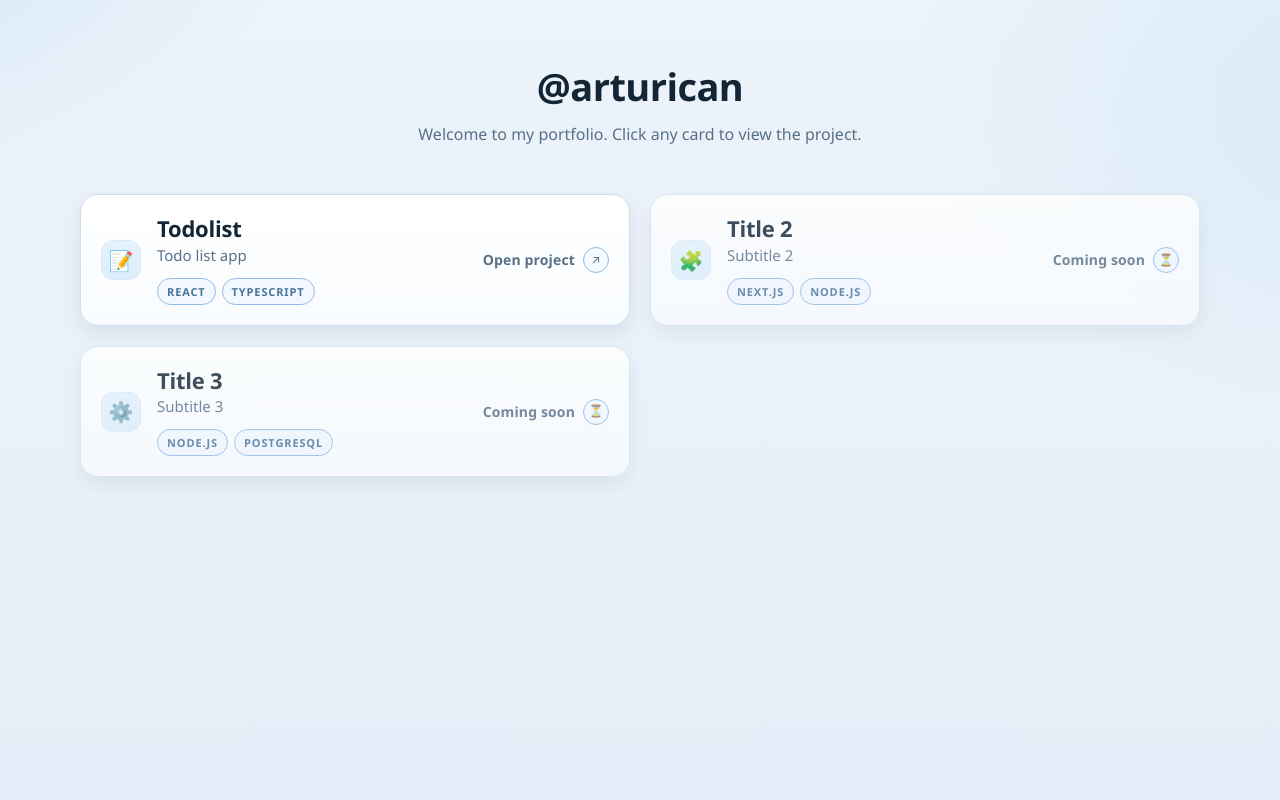
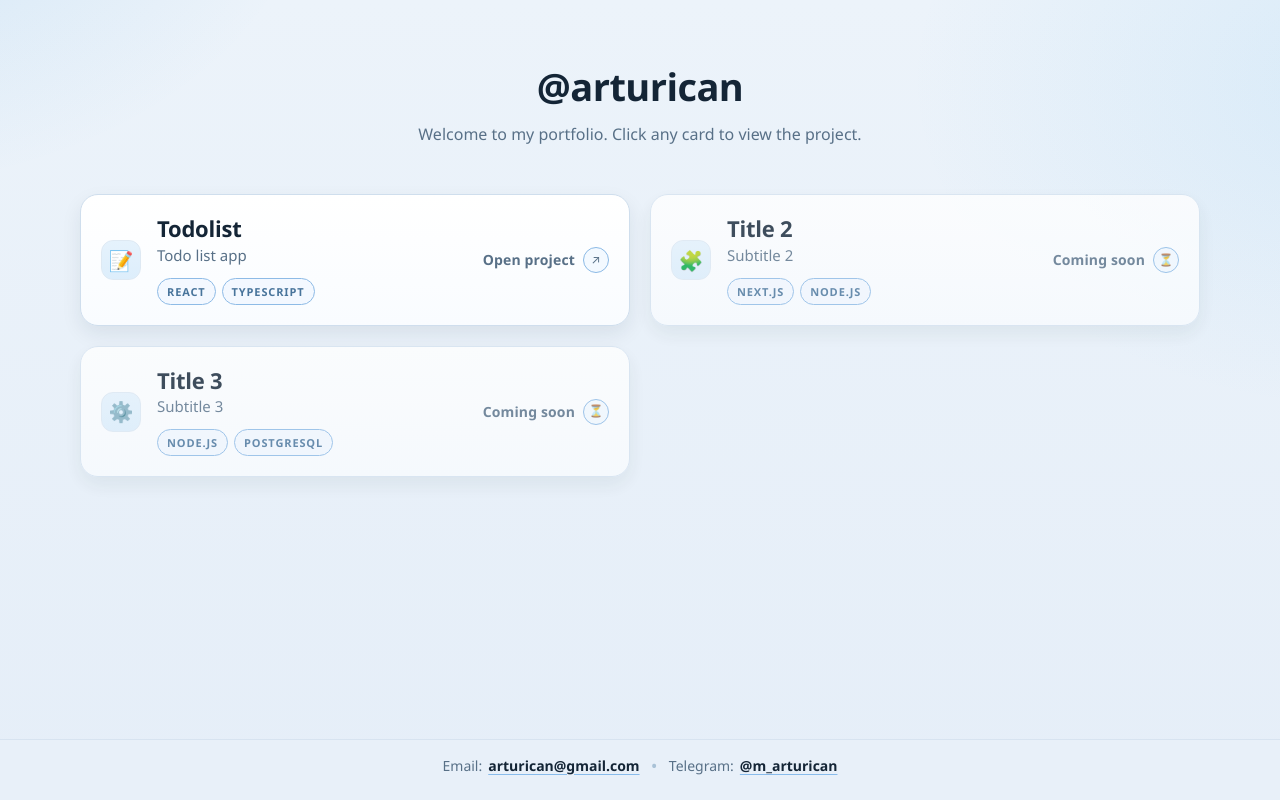
Before and after one commit to arturican/portfolio, a React (Vite) app: page / in a window 1280 px wide. Built offline with nearby package versions, Linux system fonts and the light colour scheme; no server answers.

Commit message:
feat: add contact footer and full-height app layout

```diff
--- a/src/app/App.tsx
+++ b/src/app/App.tsx
@@ -35,13 +35,16 @@ export const App = () => {
     <>
       <MetaTags meta={seoMeta} />
 
+      <div className="appShell">
         <main className="page" aria-labelledby="title">
           <div className="container">
             <div className="header">
               <h1 id="title" className="title">
                 @arturican
               </h1>
-            <p className="subtitle">Welcome to my portfolio. Click any card to view the project.</p>
+              <p className="subtitle">
+                Welcome to my portfolio. Click any card to view the project.
+              </p>
             </div>
 
             <section className="section" aria-label="Project links">
@@ -49,6 +52,34 @@ export const App = () => {
             </section>
           </div>
         </main>
+
+        <footer className="contactFooter" aria-label="Contact links">
+          <div className="container">
+            <p className="contactFooterInner">
+              <span className="contactItem">
+                Email:{" "}
+                <a className="contactLink" href="mailto:arturican@gmail.com">
+                  arturican@gmail.com
+                </a>
+              </span>
+              <span className="contactSeparator" aria-hidden="true">
+                •
+              </span>
+              <span className="contactItem">
+                Telegram:{" "}
+                <a
+                  className="contactLink"
+                  href="https://t.me/m_arturican"
+                  target="_blank"
+                  rel="noreferrer"
+                >
+                  @m_arturican
+                </a>
+              </span>
+            </p>
+          </div>
+        </footer>
+      </div>
     </>
   );
 };
--- a/src/app/styles/base.css
+++ b/src/app/styles/base.css
@@ -26,6 +26,11 @@ body {
     linear-gradient(180deg, var(--color-bg) 0%, var(--color-bg-soft) 100%);
   -webkit-font-smoothing: antialiased;
   -moz-osx-font-smoothing: grayscale;
+}
+
+#root {
+  height: 100%;
+  min-height: 100%;
 }
 
 a {
--- a/src/app/styles/layout.css
+++ b/src/app/styles/layout.css
@@ -1,4 +1,11 @@
+.appShell {
+  min-height: 100vh;
+  display: flex;
+  flex-direction: column;
+}
+
 .page {
+  flex: 1 0 auto;
   padding: var(--space-8) 0 var(--space-9);
 }
 
@@ -45,6 +52,56 @@
   margin: 0;
 }
 
+.contactFooter {
+  margin-top: auto;
+  flex-shrink: 0;
+  border-top: 1px solid color-mix(in oklab, var(--color-border) 84%, white);
+  background: color-mix(in oklab, var(--color-bg-soft) 88%, white);
+  padding: var(--space-4) 0 var(--space-6);
+}
+
+.contactFooterInner {
+  margin: 0;
+  display: flex;
+  align-items: center;
+  justify-content: center;
+  flex-wrap: nowrap;
+  white-space: nowrap;
+  gap: var(--space-3);
+  text-align: center;
+  padding: 0 var(--space-2);
+  color: var(--color-text-muted);
+  font-size: var(--font-size-sm);
+  line-height: 1.45;
+}
+
+.contactItem {
+  display: inline-flex;
+  align-items: center;
+  gap: 6px;
+  white-space: nowrap;
+}
+
+.contactSeparator {
+  color: var(--color-border-strong);
+  font-weight: 700;
+}
+
+.contactLink {
+  color: var(--color-text);
+  font-weight: 600;
+  text-decoration: underline;
+  text-decoration-color: color-mix(in oklab, var(--color-accent) 56%, white);
+}
+
+.contactLink:hover {
+  color: color-mix(in oklab, var(--color-accent) 80%, var(--color-text));
+}
+
+.contactLink:focus-visible {
+  color: color-mix(in oklab, var(--color-accent) 84%, var(--color-text));
+}
+
 @media (max-width: 1080px) {
   .page {
     padding-top: var(--space-7);
@@ -78,6 +135,28 @@
     grid-template-columns: minmax(0, 1fr);
     gap: var(--space-4);
   }
+
+  .contactFooter {
+    padding-top: var(--space-5);
+    padding-bottom: var(--space-6);
+  }
+
+  .contactFooterInner {
+    font-size: var(--font-size-md);
+  }
+}
+
+@media (max-width: 520px) {
+  .contactFooterInner {
+    flex-direction: column;
+    white-space: normal;
+    gap: var(--space-2);
+    font-size: var(--font-size-sm);
+  }
+
+  .contactSeparator {
+    display: none;
+  }
 }
 
 @media (min-width: 1400px) {
```
Lines whose indentation alone changed are shown as unchanged.
